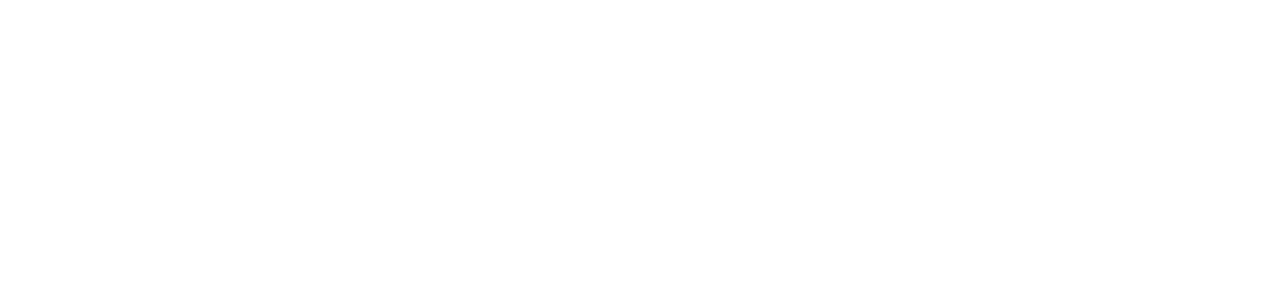
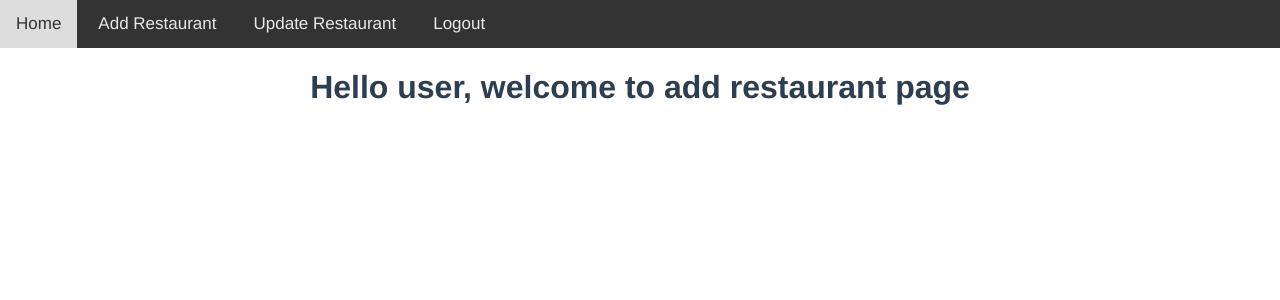
Before and after one commit to zhengyelau/restaurant-vue, a Vue app: page /add in a window 1280 px wide. Before the commit this address had no page. Shown: the top 300 px of the page. Built offline with nearby package versions, Linux system fonts and the light colour scheme.

Commit message:
Adding Header Restaurant API

```diff
--- a/api/db.json
+++ b/api/db.json
@@ -29,6 +29,32 @@
       "name": "hello",
       "email": "hello@gmail.com",
       "password": "abd"
+    },
+    {
+      "id": "7870",
+      "name": "Zheng Ye",
+      "email": "zhengyelau@hotmail.com",
+      "password": "123"
+    },
+    {
+      "id": "5ac7",
+      "name": "helloisme",
+      "email": "helloisme@gmail.com",
+      "password": "123"
+    }
+  ],
+  "restaurant": [
+    {
+      "id": "32c8",
+      "name": "Burger King",
+      "contact": "1111",
+      "address": "750320"
+    },
+    {
+      "id": "c01d",
+      "name": "Dominos",
+      "contact": "222",
+      "address": "750321"
     }
   ]
 }
--- a/src/App.vue
+++ b/src/App.vue
@@ -1,7 +1,5 @@
 <script setup>
 import { RouterView } from 'vue-router';
-
-
 </script>
 
 <template>
@@ -17,7 +15,10 @@
   -moz-osx-font-smoothing: grayscale;
   text-align: center;
   color: #2c3e50;
-  margin-top: 60px;
+}
+body{
+  padding: 0;
+  margin: 0;
 }
 
 .logo {
--- /dev/null
+++ b/src/components/Add.vue
@@ -0,0 +1,9 @@
+<!-- eslint-disable vue/multi-word-component-names -->
+<script setup>
+import Header from './Header.vue';
+</script>
+
+<template>
+     <Header />
+     <h1>Hello user, welcome to add restaurant page</h1>
+</template>
--- /dev/null
+++ b/src/components/Header.vue
@@ -0,0 +1,42 @@
+<!-- eslint-disable vue/multi-word-component-names -->
+<script setup>
+import router from '../router';
+import Login from './Login.vue';
+import { RouterLink } from 'vue-router';
+const logout = () => {
+    localStorage.removeItem("userInfo");
+    router.push({ path: '/login', component: Login })
+}
+</script>
+
+<template>
+
+    <div class="nav">
+        <RouterLink to="/">Home</RouterLink>
+        <RouterLink to="/add">Add Restaurant</RouterLink>
+        <RouterLink to="/update">Update Restaurant</RouterLink>
+        <a @click="logout">Logout</a>
+    </div>
+</template>
+
+<style>
+.nav {
+    background-color: #333;
+    overflow: hidden;
+}
+.nav a{
+    float: left;
+    color: #f2f2f2f2;
+    padding: 14px 16px;
+    text-align: center;
+    font-size: 17px;
+    text-decoration: none;
+    margin-right: 5px;
+}
+
+.nav a:hover{
+    background: #ddd;
+    color: #333;
+    cursor: pointer;
+}
+</style>
--- a/src/components/Home.vue
+++ b/src/components/Home.vue
@@ -1,16 +1,32 @@
 <!-- eslint-disable vue/multi-word-component-names -->
 <script setup>
 import router from '../router';
-import { onMounted } from 'vue';
+import { onMounted, ref } from 'vue';
+import Header from './Header.vue';
 import SignUp from './SignUp.vue';
+
+
+const userName = ref("default");
 
 onMounted(() => {
     let user = localStorage.getItem("userInfo")
     if (!user)
         router.push({ path: '/sign-up', component: SignUp })
+    else {
+
+        if (JSON.parse(user)?.data.name) {
+            console.log('new user')
+            userName.value = JSON.parse(user)?.data.name
+        }
+        else {
+            console.log('old user')
+            userName.value = JSON.parse(user)?.data[0]?.name
+        }
+    }
 })
 </script>
 
 <template>
-    <h1>Hello user, welcome to home page</h1>
+    <Header />
+    <h1>Hello {{ userName }}, welcome to home page</h1>
 </template>
--- /dev/null
+++ b/src/components/Update.vue
@@ -0,0 +1,9 @@
+<!-- eslint-disable vue/multi-word-component-names -->
+<script setup>
+import Header from './Header.vue';
+</script>
+
+<template>
+    <Header />
+    <h1>Hello user, welcome to update restaurant page</h1>
+</template>
--- a/src/router.js
+++ b/src/router.js
@@ -3,11 +3,15 @@
 import Home from './components/Home.vue'
 import SignUp from './components/SignUp.vue'
 import Login from './components/Login.vue'
+import Add from './components/Add.vue'
+import Update from './components/Update.vue'
 
 const routes = [
   { path: '/', component: Home },
   { path: '/sign-up', component: SignUp },
   { path: '/login', component: Login },
+  { path: '/add', component: Add },
+  { path: '/update', component: Update },
 ]
 
 const router = createRouter({
```
